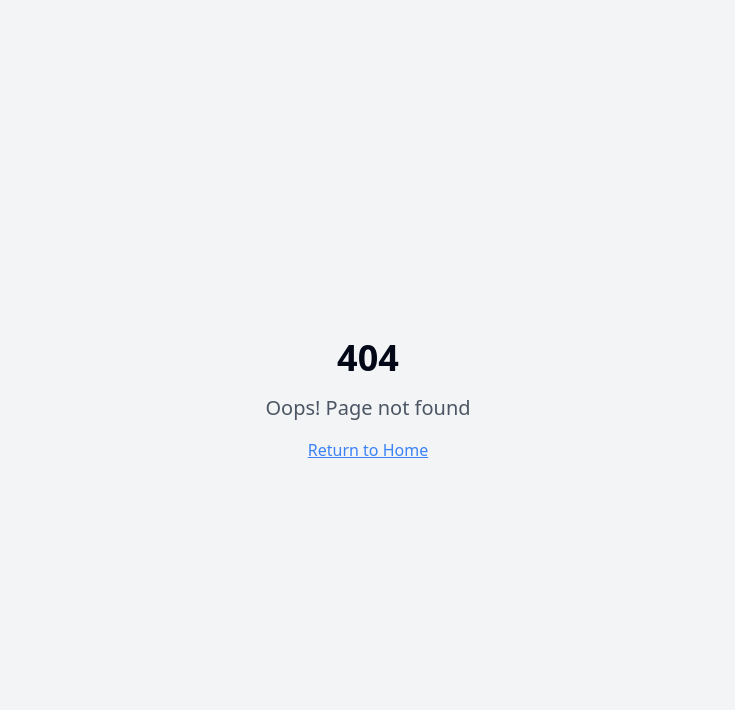
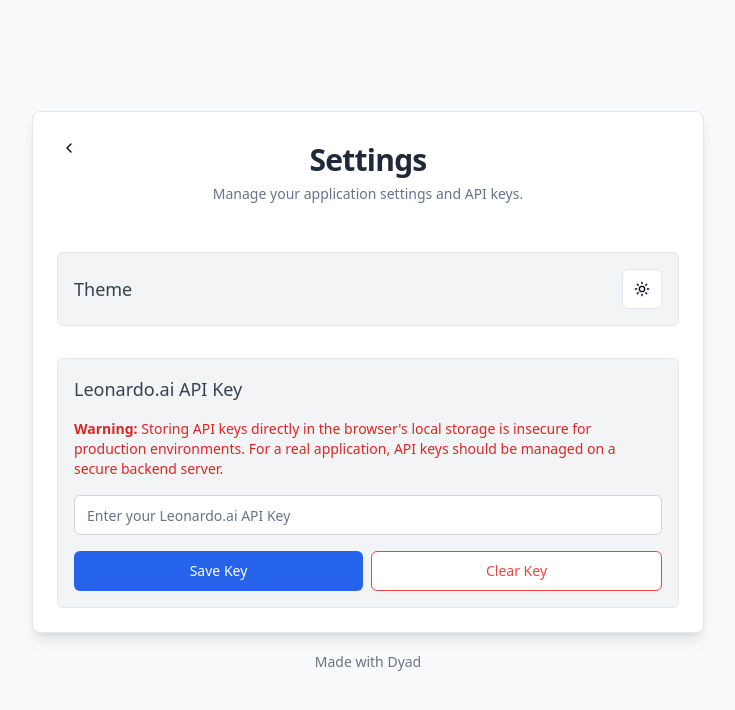
Before and after one commit to CML1986/IABasedAppForGenerativeImage, a React (Vite) app: page /settings in a window 1280 px wide. Before the commit this address had no page. Shown: the top 710 px of the page, without its empty margins (272-1007 px from the left). Built offline with nearby package versions, Linux system fonts and the light colour scheme.

Commit message:
[dyad] Added settings page with theme toggle and API key management - wrote 6 file(s)

```diff
--- a/src/App.tsx
+++ b/src/App.tsx
@@ -5,7 +5,8 @@ import { QueryClient, QueryClientProvider } from "@tanstack/react-query";
 import { BrowserRouter, Routes, Route } from "react-router-dom";
 import Index from "./pages/Index";
 import NotFound from "./pages/NotFound";
-import ImageGenerator from "./pages/ImageGenerator"; // Import the new page
+import ImageGenerator from "./pages/ImageGenerator";
+import Settings from "./pages/Settings"; // Import the new Settings page
 
 const queryClient = new QueryClient();
 
@@ -17,7 +18,8 @@ const App = () => (
       <BrowserRouter>
         <Routes>
           <Route path="/" element={<Index />} />
-          <Route path="/image-generator" element={<ImageGenerator />} /> {/* New route */}
+          <Route path="/image-generator" element={<ImageGenerator />} />
+          <Route path="/settings" element={<Settings />} /> {/* New route for Settings */}
           {/* ADD ALL CUSTOM ROUTES ABOVE THE CATCH-ALL "*" ROUTE */}
           <Route path="*" element={<NotFound />} />
         </Routes>
--- /dev/null
+++ b/src/components/ThemeToggle.tsx
@@ -0,0 +1,40 @@
+"use client";
+
+import * as React from "react";
+import { Moon, Sun } from "lucide-react";
+import { useTheme } from "next-themes";
+
+import { Button } from "@/components/ui/button";
+import {
+  DropdownMenu,
+  DropdownMenuContent,
+  DropdownMenuItem,
+  DropdownMenuTrigger,
+} from "@/components/ui/dropdown-menu";
+
+export function ThemeToggle() {
+  const { setTheme } = useTheme();
+
+  return (
+    <DropdownMenu>
+      <DropdownMenuTrigger asChild>
+        <Button variant="outline" size="icon">
+          <Sun className="h-[1.2rem] w-[1.2rem] rotate-0 scale-100 transition-all dark:-rotate-90 dark:scale-0" />
+          <Moon className="absolute h-[1.2rem] w-[1.2rem] rotate-90 scale-0 transition-all dark:rotate-0 dark:scale-100" />
+          <span className="sr-only">Toggle theme</span>
+        </Button>
+      </DropdownMenuTrigger>
+      <DropdownMenuContent align="end">
+        <DropdownMenuItem onClick={() => setTheme("light")}>
+          Light
+        </DropdownMenuItem>
+        <DropdownMenuItem onClick={() => setTheme("dark")}>
+          Dark
+        </DropdownMenuItem>
+        <DropdownMenuItem onClick={() => setTheme("system")}>
+          System
+        </DropdownMenuItem>
+      </DropdownMenuContent>
+    </DropdownMenu>
+  );
+}
--- /dev/null
+++ b/src/components/theme-provider.tsx
@@ -0,0 +1,7 @@
+import * as React from "react";
+import { ThemeProvider as NextThemesProvider } from "next-themes";
+import { type ThemeProviderProps } from "next-themes/dist/types";
+
+export function ThemeProvider({ children, ...props }: ThemeProviderProps) {
+  return <NextThemesProvider {...props}>{children}</NextThemesProvider>;
+}
--- a/src/main.tsx
+++ b/src/main.tsx
@@ -1,5 +1,10 @@
 import { createRoot } from "react-dom/client";
 import App from "./App.tsx";
 import "./globals.css";
+import { ThemeProvider } from "@/components/theme-provider.tsx"; // Import ThemeProvider
 
-createRoot(document.getElementById("root")!).render(<App />);
+createRoot(document.getElementById("root")!).render(
+  <ThemeProvider defaultTheme="dark" storageKey="vite-ui-theme">
+    <App />
+  </ThemeProvider>,
+);
--- a/src/pages/ImageGenerator.tsx
+++ b/src/pages/ImageGenerator.tsx
@@ -1,39 +1,49 @@
 import React, { useState, useEffect } from "react";
+import { Link } from "react-router-dom";
+import { Settings as SettingsIcon } from "lucide-react"; // Import Settings icon
 import { Textarea } from "@/components/ui/textarea";
 import { Card, CardContent, CardHeader, CardTitle } from "@/components/ui/card";
 import { showSuccess, showError, showLoading, dismissToast } from "@/utils/toast";
 import { MadeWithDyad } from "@/components/made-with-dyad";
 import { Skeleton } from "@/components/ui/skeleton";
+import { Button } from "@/components/ui/button"; // Import Button component
 
 const ImageGenerator = () => {
   const [prompt, setPrompt] = useState<string>("");
   const [imageUrl, setImageUrl] = useState<string | null>(null);
   const [isLoading, setIsLoading] = useState<boolean>(false);
+  const [hasApiKey, setHasApiKey] = useState<boolean>(false);
+
+  useEffect(() => {
+    const storedKey = localStorage.getItem("leonardo_api_key");
+    setHasApiKey(!!storedKey);
+  }, []);
 
   useEffect(() => {
     let handler: ReturnType<typeof setTimeout>;
-    let activeToastId: string | null = null; // Local variable to hold the toast ID for this effect run
+    let activeToastId: string | null = null;
 
-    // Cleanup function for when the effect re-runs or component unmounts
     const cleanup = () => {
-      clearTimeout(handler); // Always clear any pending timeout
+      clearTimeout(handler);
       if (activeToastId) {
-        dismissToast(activeToastId); // Dismiss the toast associated with this effect run
+        dismissToast(activeToastId);
       }
     };
 
     if (!prompt.trim()) {
-      // If prompt is empty, stop loading, but keep the last image visible
       setIsLoading(false);
-      // Do NOT set imageUrl to null here; it will retain its last value
-      return cleanup; // Return cleanup to clear any previous toast/timeout
+      return cleanup;
     }
 
-    // If prompt is not empty, start the generation process
+    if (!hasApiKey) {
+      showError("Please set your Leonardo.ai API Key in Settings to generate images.");
+      setIsLoading(false);
+      return cleanup;
+    }
+
     setIsLoading(true);
-    setImageUrl(null); // Clear previous image to show skeleton for new generation
+    setImageUrl(null);
 
-    // Show loading toast and store its ID
     activeToastId = showLoading("Generating image...");
 
     handler = setTimeout(async () => {
@@ -41,8 +51,20 @@ const ImageGenerator = () => {
         // Simulate API call delay
         await new Promise((resolve) => setTimeout(resolve, 1500));
 
-        // Placeholder image URL - replace with actual generated image URL from your backend
-        // For a real app, you'd send 'prompt' to your backend here.
+        // In a real app, you would use the API key (e.g., from localStorage)
+        // to make a request to Leonardo.ai here.
+        // const apiKey = localStorage.getItem("leonardo_api_key");
+        // const response = await fetch("YOUR_LEONARDO_AI_API_ENDPOINT", {
+        //   method: "POST",
+        //   headers: {
+        //     "Content-Type": "application/json",
+        //     "Authorization": `Bearer ${apiKey}`,
+        //   },
+        //   body: JSON.stringify({ prompt }),
+        // });
+        // const data = await response.json();
+        // setImageUrl(data.generatedImage);
+
         const generatedImage = `https://via.placeholder.com/512x512?text=${encodeURIComponent(prompt.substring(0, 20)) || "Generated+Image"}`;
         setImageUrl(generatedImage);
         showSuccess("Image generated successfully!");
@@ -52,19 +74,25 @@ const ImageGenerator = () => {
       } finally {
         setIsLoading(false);
         if (activeToastId) {
-          dismissToast(activeToastId); // Dismiss the toast when generation finishes
-          activeToastId = null; // Clear local reference
+          dismissToast(activeToastId);
+          activeToastId = null;
         }
       }
-    }, 500); // Debounce delay: 500ms
+    }, 500);
 
-    return cleanup; // Return the cleanup function for this effect run
-  }, [prompt]); // Re-run effect only when prompt changes
+    return cleanup;
+  }, [prompt, hasApiKey]); // Re-run effect when prompt or API key status changes
 
   return (
     <div className="min-h-screen flex flex-col items-center justify-center p-4 bg-gray-50 dark:bg-gray-900">
       <Card className="w-full max-w-2xl shadow-lg rounded-lg">
-        <CardHeader>
+        <CardHeader className="relative">
+          <Link to="/settings" className="absolute top-4 right-4">
+            <Button variant="ghost" size="icon">
+              <SettingsIcon className="h-6 w-6" />
+              <span className="sr-only">Settings</span>
+            </Button>
+          </Link>
           <CardTitle className="text-3xl font-bold text-center text-gray-800 dark:text-gray-100">
             Imagine everything!
           </CardTitle>
@@ -81,13 +109,19 @@ const ImageGenerator = () => {
               onChange={(e) => setPrompt(e.target.value)}
               rows={4}
               className="w-full resize-none border-gray-300 dark:border-gray-700 bg-white dark:bg-gray-800 text-gray-900 dark:text-gray-50 focus:ring-blue-500 focus:border-blue-500"
+              disabled={!hasApiKey} // Disable input if no API key
             />
+            {!hasApiKey && (
+              <p className="text-sm text-red-500 dark:text-red-400 mt-2">
+                Please go to <Link to="/settings" className="underline">Settings</Link> to add your Leonardo.ai API Key.
+              </p>
+            )}
           </div>
 
           <div className="mt-6 text-center">
             <h2 className="text-xl font-semibold mb-4 text-gray-800 dark:text-gray-100">Generated Image:</h2>
             <div className="relative w-full max-w-md mx-auto aspect-square rounded-lg overflow-hidden shadow-md border border-gray-200 dark:border-gray-700 flex items-center justify-center">
-              {isLoading && prompt.trim() ? ( // Only show skeleton if loading AND prompt is not empty
+              {isLoading && prompt.trim() ? (
                 <Skeleton className="w-full h-full bg-gray-200 dark:bg-gray-700" />
               ) : imageUrl ? (
                 <img
@@ -96,7 +130,9 @@ const ImageGenerator = () => {
                   className="w-full h-full object-cover"
                 />
               ) : (
-                <p className="text-gray-500 dark:text-gray-400">Type a prompt to generate an image.</p>
+                <p className="text-gray-500 dark:text-gray-400">
+                  {hasApiKey ? "Type a prompt to generate an image." : "Add your API key in Settings to start generating."}
+                </p>
               )}
             </div>
           </div>
--- /dev/null
+++ b/src/pages/Settings.tsx
@@ -0,0 +1,98 @@
+import React, { useState, useEffect } from "react";
+import { Link } from "react-router-dom";
+import { ChevronLeft } from "lucide-react";
+import { Card, CardContent, CardHeader, CardTitle, CardDescription } from "@/components/ui/card";
+import { Input } from "@/components/ui/input";
+import { Button } from "@/components/ui/button";
+import { ThemeToggle } from "@/components/ThemeToggle";
+import { showSuccess, showError } from "@/utils/toast";
+import { MadeWithDyad } from "@/components/made-with-dyad";
+
+const Settings = () => {
+  const [leonardoApiKey, setLeonardoApiKey] = useState<string>("");
+
+  useEffect(() => {
+    const storedKey = localStorage.getItem("leonardo_api_key");
+    if (storedKey) {
+      setLeonardoApiKey(storedKey);
+    }
+  }, []);
+
+  const handleSaveApiKey = () => {
+    if (leonardoApiKey.trim()) {
+      localStorage.setItem("leonardo_api_key", leonardoApiKey.trim());
+      showSuccess("Leonardo.ai API Key saved!");
+    } else {
+      localStorage.removeItem("leonardo_api_key");
+      showSuccess("Leonardo.ai API Key cleared!");
+    }
+  };
+
+  const handleClearApiKey = () => {
+    localStorage.removeItem("leonardo_api_key");
+    setLeonardoApiKey("");
+    showSuccess("Leonardo.ai API Key cleared!");
+  };
+
+  return (
+    <div className="min-h-screen flex flex-col items-center justify-center p-4 bg-gray-50 dark:bg-gray-900">
+      <Card className="w-full max-w-2xl shadow-lg rounded-lg">
+        <CardHeader className="relative">
+          <Link to="/image-generator" className="absolute top-4 left-4">
+            <Button variant="ghost" size="icon">
+              <ChevronLeft className="h-6 w-6" />
+              <span className="sr-only">Back</span>
+            </Button>
+          </Link>
+          <CardTitle className="text-3xl font-bold text-center text-gray-800 dark:text-gray-100">
+            Settings
+          </CardTitle>
+          <CardDescription className="text-center mt-2">
+            Manage your application settings and API keys.
+          </CardDescription>
+        </CardHeader>
+        <CardContent className="space-y-8 p-6">
+          {/* Theme Settings */}
+          <div className="flex items-center justify-between p-4 border rounded-md bg-gray-100 dark:bg-gray-800">
+            <label htmlFor="theme-toggle" className="text-lg font-medium text-gray-700 dark:text-gray-300">
+              Theme
+            </label>
+            <ThemeToggle />
+          </div>
+
+          {/* API Key Settings */}
+          <div className="space-y-4 p-4 border rounded-md bg-gray-100 dark:bg-gray-800">
+            <h3 className="text-lg font-medium text-gray-700 dark:text-gray-300">Leonardo.ai API Key</h3>
+            <p className="text-sm text-red-600 dark:text-red-400">
+              <strong>Warning:</strong> Storing API keys directly in the browser's local storage is insecure for production environments. For a real application, API keys should be managed on a secure backend server.
+            </p>
+            <Input
+              id="leonardo-api-key"
+              type="password" // Use type="password" for security
+              placeholder="Enter your Leonardo.ai API Key"
+              value={leonardoApiKey}
+              onChange={(e) => setLeonardoApiKey(e.target.value)}
+              className="w-full border-gray-300 dark:border-gray-700 bg-white dark:bg-gray-800 text-gray-900 dark:text-gray-50 focus:ring-blue-500 focus:border-blue-500"
+            />
+            <div className="flex space-x-2">
+              <Button onClick={handleSaveApiKey} className="flex-1 bg-blue-600 hover:bg-blue-700 text-white">
+                Save Key
+              </Button>
+              <Button onClick={handleClearApiKey} variant="outline" className="flex-1 border-red-500 text-red-500 hover:bg-red-50 dark:hover:bg-red-900">
+                Clear Key
+              </Button>
+            </div>
+            {leonardoApiKey && (
+              <p className="text-sm text-gray-600 dark:text-gray-400 mt-2">
+                Current Key: {leonardoApiKey.substring(0, 4)}...{leonardoApiKey.substring(leonardoApiKey.length - 4)} (masked)
+              </p>
+            )}
+          </div>
+        </CardContent>
+      </Card>
+      <MadeWithDyad />
+    </div>
+  );
+};
+
+export default Settings;
```
